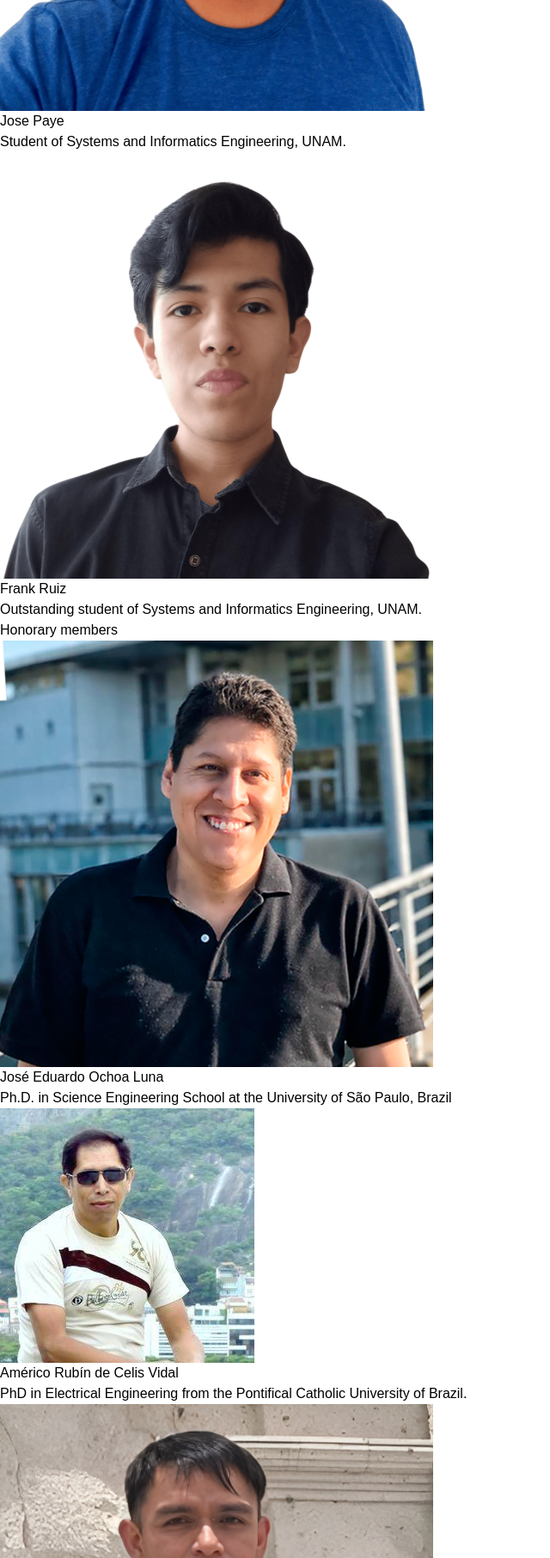
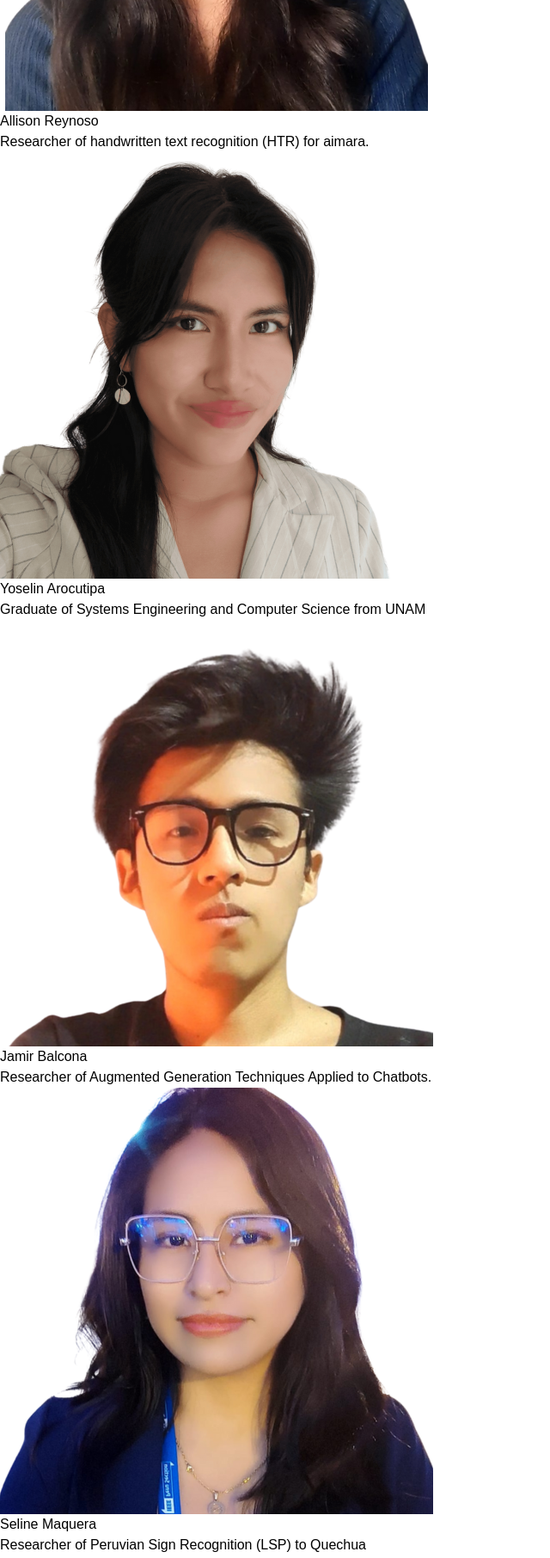
Before and after one commit to Honorio-apz/aimaralab, an Astro site: page /miembros in a window 1280 px wide. Shown: the part 2180-3992 px from the top of the page at 86% size, without its empty margins (0-640 px from the left). Built offline with nearby package versions, Linux system fonts and the light colour scheme; Astro itself is replaced by a stand-in of ours; a web font is replaced by a local one; what @material-tailwind/html would draw is missing.

Commit message:
actualizacion

```diff
--- a/src/data/miembros.js
+++ b/src/data/miembros.js
@@ -27,14 +27,51 @@ export const TEAM_MEMBERS = [
           linkedin: '/'
         }
       },
+      {
+        name: 'Allison Reynoso',
+        role: 'Student | Image processing',
+        category: 'activo',
+        description: 'Researcher of handwritten text recognition (HTR) for aimara.',
+        avatar: '/team/allison.png',
+        social: {
+          email: '/',
+          facebook: '/',
+          linkedin: '/'
+        }
+      },
 
       {
-        name: 'Jose Paye',
-        role: 'Student | Full Stack',
+        name: 'Yoselin Arocutipa',
+        role: 'Student | Marketing Leader',
         category: 'activo',
-        description: 'Student of Systems and Informatics Engineering, UNAM.',
-        avatar: '/team/jose.png',
-        portfolio: "test",
+        description: 'Graduate of Systems Engineering and Computer Science from UNAM',
+        avatar: '/team/yoselin.png',
+        social: {
+          email: '/',
+          facebook: '/',
+          linkedin: '/'
+        }
+      },
+      {
+        name: 'Jamir Balcona',
+        role: 'Student | Frontend',
+        category: 'activo',
+        description: 'Researcher of Augmented Generation Techniques Applied to Chatbots.',
+        avatar: '/team/jamir.png',
+        social: {
+          email: 'jamir02viza@gmail.com',
+          facebook: 'https://www.facebook.com/jamiredu.balcona/',
+          linkedin: 'https://www.linkedin.com/in/jamir-balcona-viza-80826a218/'
+        },
+        portfolio: "test"
+      },
+
+      {
+        name: 'Seline Maquera',
+        role: 'Student | Logistic leader',
+        category: 'activo',
+        description: 'Researcher of Peruvian Sign Recognition (LSP) to Quechua',
+        avatar: '/team/seline.png',
         social: {
           email: '/',
           facebook: '/',
@@ -53,6 +90,49 @@ export const TEAM_MEMBERS = [
           linkedin: '/'
         }
       },
+      {
+        name: 'Edward Rocca',
+        role: 'Student | Estudiante destacado',
+        category: 'activo',
+        description: 'Student of Systems and Informatics Engineering, UNAM.',
+        avatar: '/team/edward.png',
+        social: {
+          email: '/',
+          facebook: '/',
+          linkedin: '/'
+        }
+      },
+      {
+        name: 'Jose Paye',
+        role: 'Student | Full Stack',
+        category: 'activo',
+        description: 'Student of Systems and Informatics Engineering, UNAM.',
+        avatar: '/team/jose.png',
+        portfolio: "test",
+        social: {
+          email: '/',
+          facebook: '/',
+          linkedin: '/'
+        }
+      },
+
+
+
+
+
+
+
+
+
+
+
+
+
+
+
+
+
+
 
       // -- HONORARIO
       {
@@ -121,6 +201,31 @@ export const TEAM_MEMBERS = [
           twitter: '#'
         }
       },
+      {
+        name: 'Carlos Silva Delgado',
+        role: 'Docente Universitario',
+        category: 'colaborador',
+        description: 'Principal professor affiliated at DAISI of UNAM.',
+        avatar: '/team/carlos.png',
+        social: {
+          email: '/',
+          facebook: '/',
+          linkedin: '/'
+        }
+      },
+
+      {
+        name: 'Maribel Coaguila',
+        role: 'Docente Universitario',
+        category: 'colaborador',
+        description: 'Professor affiliated at DAISI of UNAM.',
+        avatar: '/team/maribel.png',
+        social: {
+          email: '/',
+          facebook: '/',
+          linkedin: '/'
+        }
+      },
 
       // -- FUNDADORES ()
       {
```
